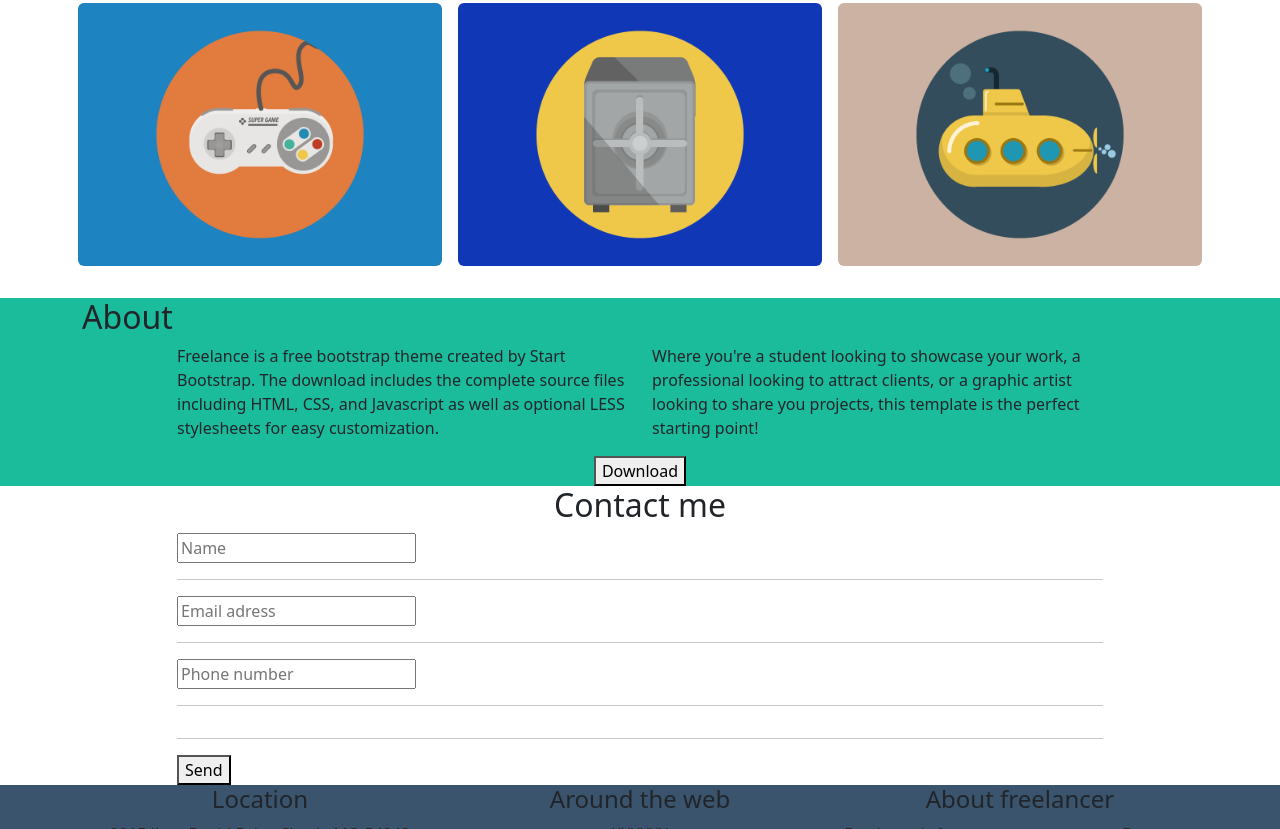
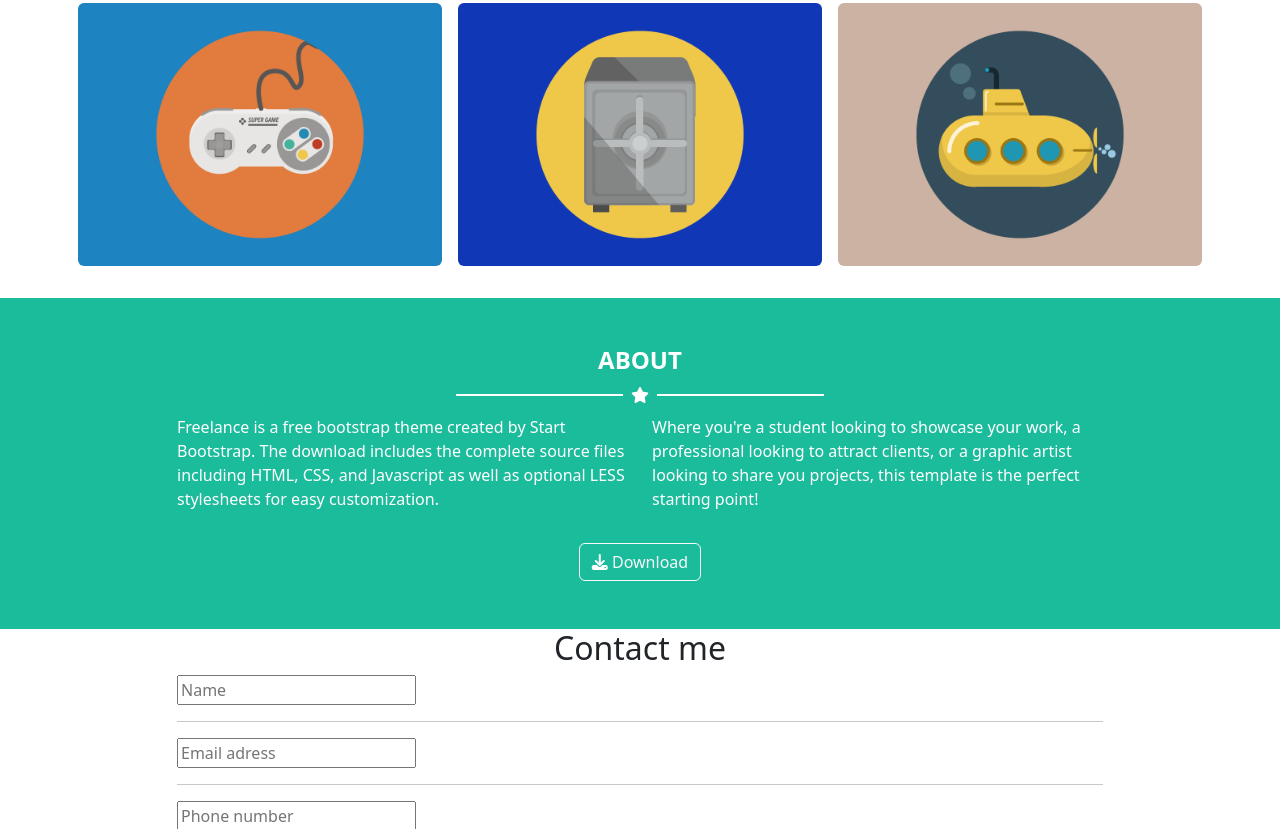
Before and after one commit to AlessandroSemeraro/html-css-bootstrap-freelancer, a plain HTML site: page index.html in a window 1280 px wide. Shown: the part 855-1684 px from the top of the page. Drawn offline with nearby package versions, Linux system fonts and the light colour scheme.

Commit message:
Added section about

```diff
--- a/index.html
+++ b/index.html
@@ -65,7 +65,7 @@
                 <div class="row">
                     <div class="col12">
                         <div class="d-flex justify-content-center">
-                            <h1 class="text-uppercase fs-4 fw-normal">Portfolio</h1>
+                            <h1 class="text-uppercase fs-4 fw-bolder">Portfolio</h1>
                         </div>
                         <div class="my_star d-flex align-items-center justify-content-center mb-2 text-center">
                             <div class="my_star-line bg-dark"></div>
@@ -95,24 +95,29 @@
             </div>
         </section>
         <section id="abouts">
-            <div class="container">
+            <div class="container py-5">
                 <div class="row justify-content-center">
-                    <div class="col-12 justify-content-center">
-                        <h2>About</h2>
+                    <div class="col-12 d-flex justify-content-center">
+                        <h2 class="text-uppercase text-white fs-4 fw-bolder">About</h2>
+                    </div>
+                    <div class="my_star d-flex align-items-center justify-content-center mb-2 text-center">
+                        <div class="my_star-line"></div>
+                        <div class="mx-2"><i class="fa-solid fa-star" style="color: #ffffff;"></i></div>
+                        <div class="my_star-line"></div>
                     </div>
                 </div>
                 <div class="row d-flex flex-column align-items-center d-md-flex flex-md-row justify-content-md-center align-items-md-start">
-                    <div class="col-5 col-md-5 col-lg-5">
-                        <p>Freelance is a free bootstrap theme created by Start Bootstrap. The download includes the complete source files including HTML, CSS, and Javascript as well as optional LESS stylesheets for easy customization.
+                    <div class="col-6 col-md-5 col-lg-5">
+                        <p class="text-white">Freelance is a free bootstrap theme created by Start Bootstrap. The download includes the complete source files including HTML, CSS, and Javascript as well as optional LESS stylesheets for easy customization.
                         </p>
                     </div>
-                    <div class="col-5 col-md-5 col-lg-5">
-                        <p>Where you're a student looking to showcase your work, a professional looking to attract clients, or a graphic artist looking to share you projects, this template is the perfect starting point! </p>
+                    <div class="col-6 col-md-5 col-lg-5">
+                        <p class="text-white">Where you're a student looking to showcase your work, a professional looking to attract clients, or a graphic artist looking to share you projects, this template is the perfect starting point! </p>
                     </div>
                 </div>
                 <div class="row">
-                    <div class="col4 d-flex justify-content-center">
-                        <button type="button">Download</button>
+                    <div class="col4 d-flex justify-content-center pt-3">
+                        <button type="button" class="btn btn-outline-light"><i class="fa-solid fa-download" style="color: #ffffff;"></i><span class="ml-2"> Download </span></button>
                     </div>
                 </div>
             </div>
```
